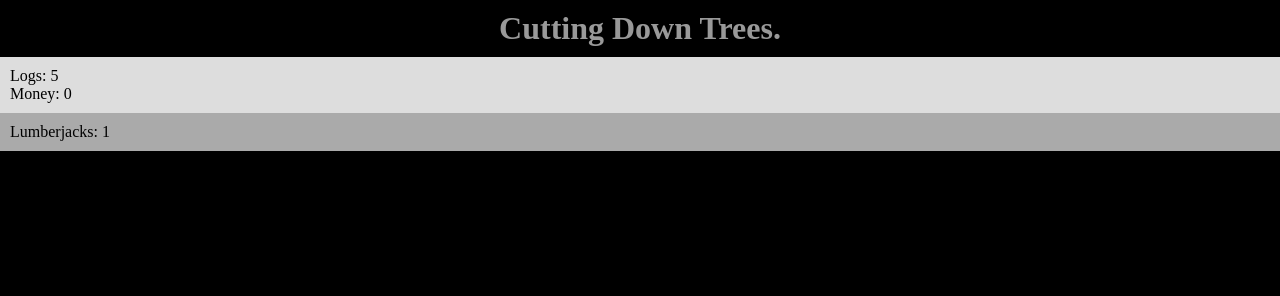
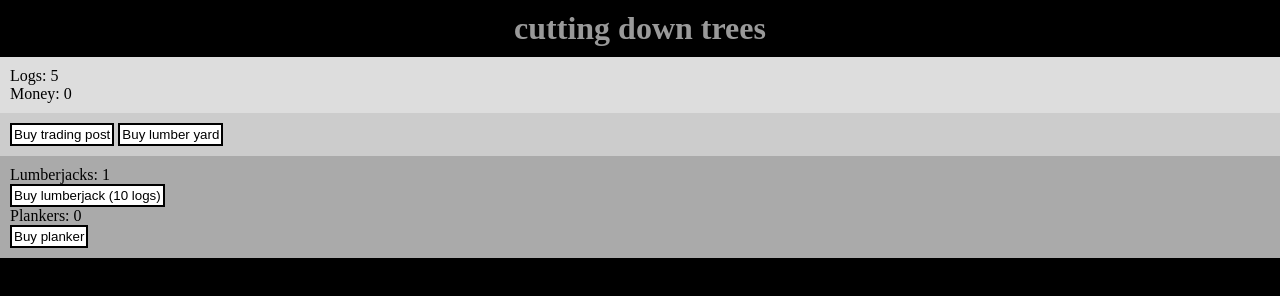
Before and after one commit to neynt/cutting-down-trees, a plain HTML site: page index.html in a window 1280 px wide. Drawn offline with nearby package versions, Linux system fonts and the light colour scheme.

Commit message:
slight mods

```diff
--- a/index.html
+++ b/index.html
@@ -1,13 +1,14 @@
 <!doctype html>
 <html>
 <head>
-<title>Cutting Down Trees.</title>
+<title>CDT.</title>
 <link rel='stylesheet' href='style.css'>
 
 <script src="https://ajax.googleapis.com/ajax/libs/jquery/1.10.2/jquery.min.js"></script>
 <script>
 
 var num_lumberjacks = 1;
+var num_plankers = 0;
 var num_logs = 0;
 var money = 0;
 
@@ -18,15 +19,25 @@ function addLogs(num) {
   $('#num_logs').html(num_logs);
 }
 
+function addLumberjacks(num) {
+  num_lumberjacks += num;
+  $('#num_lumberjacks').html(num_lumberjacks);
+}
+
 function gameTick() {
   addLogs(num_lumberjacks);
 }
 
 function init() {
   $('#num_lumberjacks').html(num_lumberjacks);
+  $('#num_plankers').html(num_plankers);
   $('#num_logs').html(num_logs);
   $('#money').html(money);
   game_tick_timer = setInterval(gameTick, 1000);
+  $('#buy_lumberjack').click(function() {
+    addLogs(-10);
+    addLumberjacks(1);
+  });
 }
 
 $(document).ready(init);
@@ -36,14 +47,21 @@ $(document).ready(init);
 </head>
 <body>
 <div id='title'>
-<h1>Cutting Down Trees.</h1>
+<h1>cutting down trees</h1>
 </div>
 <div id='inventory'>
   <p>Logs: <span id='num_logs'></span></p>
   <p>Money: <span id='money'></span></p>
 </div>
+<div id='buildings'>
+  <button id='buy_trading_post'>Buy trading post</button>
+  <button id='buy_lumber_yard'>Buy lumber yard</button>
+</div>
 <div id='units'>
   <p>Lumberjacks: <span id='num_lumberjacks'></span></p>
+  <button id='buy_lumberjack'>Buy lumberjack (10 logs)</button>
+  <p>Plankers: <span id='num_plankers'></span></p>
+  <button id='buy_planker'>Buy planker</button>
 </div>
 </body>
 </html>
--- a/style.css
+++ b/style.css
@@ -14,9 +14,19 @@ div#title {
   color: #999;
 }
 
+button {
+  background: #fff;
+  padding: 2px;
+  border: 2px solid #000;
+}
+
 div#inventory {
   padding: 10px;
   background: #ddd;
+}
+div#buildings {
+  padding: 10px;
+  background: #ccc;
 }
 div#units {
   padding: 10px;
```
